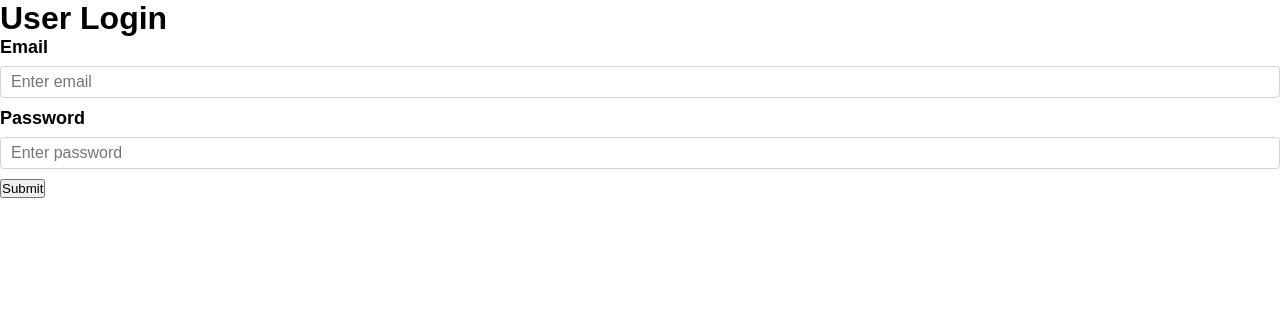
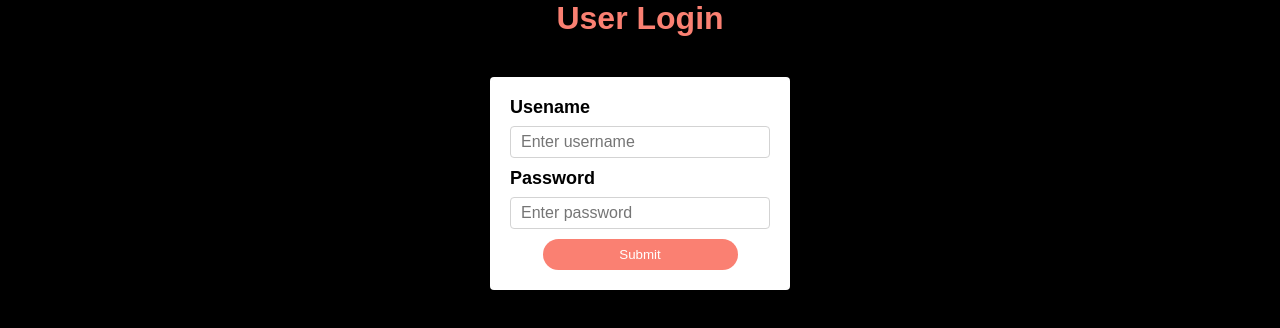
Before and after one commit to Uttu316/accio_fe5_nov, a React (Vite) app in the folder myapp/: page / in a window 1280 px wide. Shown: the top 328 px of the page. Built offline with nearby package versions, Linux system fonts and the light colour scheme.

Commit message:
Post Api

```diff
--- a/myapp/src/components/hooks/index.jsx
+++ b/myapp/src/components/hooks/index.jsx
@@ -25,7 +25,7 @@ const Hooks = () => {
   const getDogs = async () => {
     setStatus("loading");
     try {
-      const data = await api({ path: "/dogs" });
+      const data = await api({ path: "public/dogs" });
       setStatus("done");
       if (data && data.data) {
         const dogs = data.data;
--- a/myapp/src/components/lifeCycyle/index.jsx
+++ b/myapp/src/components/lifeCycyle/index.jsx
@@ -14,7 +14,7 @@ class LifeCycle extends Component {
 
   async getDogs(){
    try{
-   const data =  await api({path:'/dogs'})
+   const data =  await api({path:'public/dogs'})
    if(data && data.data){
     const dogs = data.data;
     this.setState({dogs})
--- a/myapp/src/components/loginForm/index.jsx
+++ b/myapp/src/components/loginForm/index.jsx
@@ -1,32 +1,33 @@
 import { useState } from "react";
 import InputItem from "../userForm/inputItem";
 import styles from "./styles.module.css";
-import { validEmail, validPassword } from "../../utils/validations";
+import { validPassword, validUsername } from "../../utils/validations";
+import { signin } from "../../services/signin";
 let intialErrors = {
-    email: "",
-    password: "",
-    error: "",
-  }
+  username: "",
+  password: "",
+  error: "",
+};
 const LoginForm = () => {
   const [state, setState] = useState({
-    email: "",
+    username: "",
     password: "",
   });
   const [errors, setErrors] = useState(intialErrors);
 
   const validateForm = () => {
-    setErrors(intialErrors)
-    const { email, password } = state;
-    let isValidEmail = validEmail(email);
+    setErrors(intialErrors);
+    const { username, password } = state;
+    let isValidUsername = validUsername(username);
 
-    if (!isValidEmail) {
-      setErrors({ ...errors,password:"", email: "Enter valid email" });
+    if (!isValidUsername) {
+      setErrors({ ...intialErrors, username: "Enter valid username" });
       return false;
     }
 
     let isValidPassword = validPassword(password);
     if (!isValidPassword) {
-      setErrors({ ...errors,email:"", password: "Enter valid password" });
+      setErrors({ ...intialErrors, password: "Enter valid password" });
       return false;
     }
 
@@ -41,13 +42,24 @@ const LoginForm = () => {
     setState(newValue);
   };
 
-  const onSubmit = (e) => {
+  const onSubmit = async (e) => {
     e.preventDefault(); // prevents the reloading the page
 
     let isVaidForm = validateForm();
 
     if (isVaidForm) {
       //submit the data
+      const data = {
+        password: state.password,
+        username: state.username,
+      };
+
+      try {
+        const userData = await signin(data);
+        console.log({ userData });
+      } catch (e) {
+        setErrors({ ...intialErrors, error: e });
+      }
     }
   };
 
@@ -58,12 +70,11 @@ const LoginForm = () => {
       <div className={styles.formContainer}>
         <form onSubmit={onSubmit}>
           <InputItem
-            placeholder={"Enter email"}
-            label={"Email"}
-            type={"email"}
-            name={"email"}
-            value={state.email}
-            error={errors.email}
+            placeholder={"Enter username"}
+            label={"Usename"}
+            name={"username"}
+            value={state.username}
+            error={errors.username}
             onChange={onInput}
           />
           <InputItem
@@ -76,7 +87,11 @@ const LoginForm = () => {
             error={errors.password}
           />
 
-          <button onClick={onSubmit}>Submit</button>
+          {!!errors.error && <p className={styles.error}>{errors.error}</p>}
+
+          <button className={styles.btn} onClick={onSubmit}>
+            Submit
+          </button>
         </form>
       </div>
     </div>
--- a/myapp/src/components/loginForm/styles.module.css
+++ b/myapp/src/components/loginForm/styles.module.css
@@ -0,0 +1,42 @@
+
+
+.formWrapper{
+    background-color:black;
+    min-height: 100vh;
+}
+
+.formHeading{
+    color: salmon;
+    text-align: center;
+    margin-bottom: 20px;
+
+}
+
+.formContainer{
+    width: 300px;
+    background-color: white;
+    margin: 40px auto;
+    padding: 20px;
+    border-radius: 4px;
+
+}
+
+.btn{
+    width: 75%;
+    margin: 0 auto;
+    display: block;
+    text-align: center;
+    padding: 8px 16px;
+    background-color: salmon;
+    color:  white;
+    border-radius: 20px;
+    border:none;
+    margin-top: 10px;
+    cursor: pointer;
+}
+.error{
+    font-size: 14px;
+    margin-top: 10px;
+    color: red;
+    text-align: center;
+}
--- a/myapp/src/services/index.js
+++ b/myapp/src/services/index.js
@@ -1,11 +1,22 @@
-export const api = async ({ path }) => {
+export const api = async ({ path, method = "GET", body }) => {
   //calls a rest api which will load the data
-  const URL = `https://api.freeapi.app/api/v1/public${path}`;
+  const URL = `https://api.freeapi.app/api/v1/${path}`;
 
   try {
-    const res = await fetch(URL); // return a response promise
+    const res = await fetch(URL, {
+      method: method,
+      headers: {
+        accept: "application/json",
+        "content-type": "application/json",
+      },
+      body: JSON.stringify(body),
+    }); // return a response promise
     const data = await res.json(); // return JS object from response json
-    return data?.data;
+
+    if (data.success) {
+      return data?.data;
+    }
+    throw new Error(data.message);
   } catch (e) {
     console.log("Error", e, URL);
     throw e;
--- /dev/null
+++ b/myapp/src/services/signin/index.js
@@ -0,0 +1,22 @@
+import { api } from "..";
+
+export const signin = async (data) => {
+  try {
+    const res = await api({
+      path: "users/login",
+      method: "POST",
+      body: data,
+    });
+
+    // console.log(res);
+    const token = res.accessToken;
+    if (token) {
+      localStorage.setItem("token", token);
+      return res.user;
+    }
+    throw new Error("User not valid");
+  } catch (e) {
+    const errorMessage = e.message;
+    return Promise.reject(errorMessage);
+  }
+};
--- a/myapp/src/utils/validations.js
+++ b/myapp/src/utils/validations.js
@@ -11,10 +11,15 @@ export const validEmail = (email) => {
 export const validPassword = (password) => {
   if (!password) return false;
 
-  let passwordRegex =
-    /^(?=.*?[A-Z])(?=.*?[a-z])(?=.*?[0-9])(?=.*?[#?!@$%^&*-]).{8,}$/;
+  let passwordRegex = /^(?=.*?[a-z])(?=.*?[0-9])(?=.*?[#?!@$%^&*-]).{4,}$/;
 
   const isValiPassword = passwordRegex.test(password);
 
   return isValiPassword;
 };
+
+export const validUsername = (username) => {
+  if (!username) return false;
+
+  return username.length > 3;
+};
```
